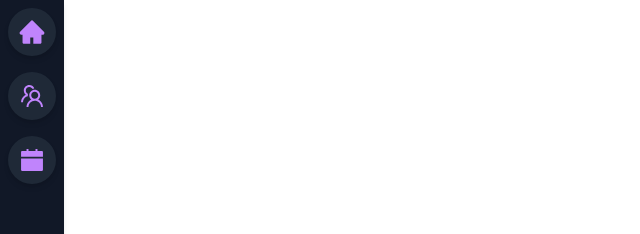
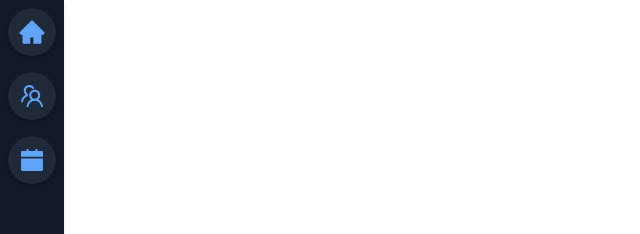
Before and after one commit to ScriptedRain/timerApp, a React (Create React App) app: page /about in a window 1280 px wide. Shown: the top 234 px of the page, without its empty margins (0-640 px from the left). Built offline with nearby package versions, Linux system fonts and the light colour scheme.

Commit message:
changed color to blue

```diff
--- a/src/index.css
+++ b/src/index.css
@@ -9,7 +9,7 @@
 
 @layer components {
   .sidebar-icon {
-    @apply relative flex items-center justify-center h-12 w-12 mt-2 mb-2 mx-auto shadow-md bg-gray-800 hover:bg-indigo-800 text-purple-400 rounded-3xl hover:text-white hover:rounded-xl duration-300 ease-linear;
+    @apply relative flex items-center justify-center h-12 w-12 mt-2 mb-2 mx-auto shadow-md bg-gray-800 hover:bg-blue-700 text-blue-400 rounded-3xl hover:text-white hover:rounded-xl duration-300 ease-linear;
   }
 
   .sidebar-tooltip {
```
